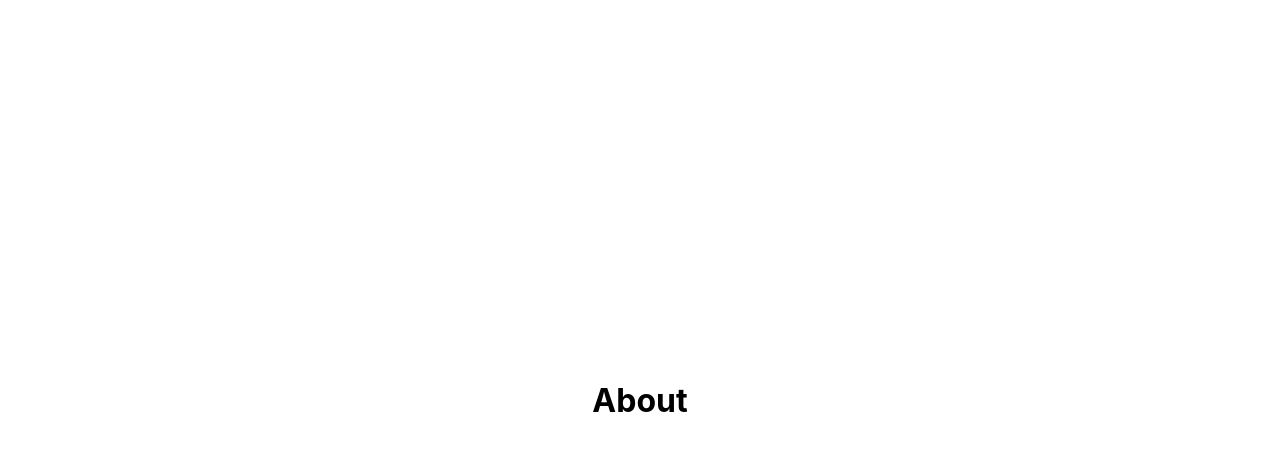
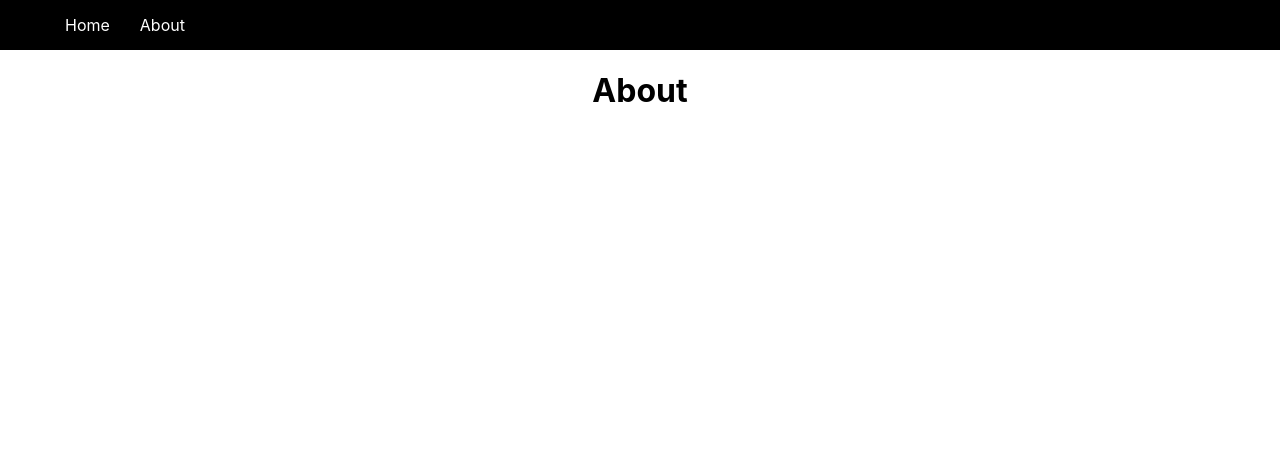
Before and after one commit to MasterSancho/NextJs_Crash_Course_2021, a Next.js app in the folder next-crash-course/: page /about in a window 1280 px wide. Shown: the top 450 px of the page. Built offline with nearby package versions, Linux system fonts and the light colour scheme.

Commit message:
003 -> Nav

```diff
--- a/next-crash-course/components/Layout.js
+++ b/next-crash-course/components/Layout.js
@@ -1,10 +1,14 @@
+import Nav from './Nav';
 import styles from '../styles/Layout.module.css';
 
 const Layout = ({ children }) => {
  return (
-  <div className={styles.container}>
-   <main className={styles.name}>{children}</main>
-  </div>
+  <>
+   <Nav />
+   <div className={styles.container}>
+    <main className={styles.name}>{children}</main>
+   </div>
+  </>
  );
 };
 
--- /dev/null
+++ b/next-crash-course/components/Nav.js
@@ -0,0 +1,19 @@
+import Link from 'next/link';
+import navStyles from '../styles/Nav.module.css';
+
+const Nav = () => {
+ return (
+  <nav className={navStyles.nav}>
+   <ul>
+    <li>
+     <Link href='/'>Home</Link>
+    </li>
+    <li>
+     <Link href='/about'>About</Link>
+    </li>
+   </ul>
+  </nav>
+ );
+};
+
+export default Nav;
--- a/next-crash-course/styles/Layout.module.css
+++ b/next-crash-course/styles/Layout.module.css
@@ -3,7 +3,7 @@
  padding: 0 0.5rem;
  display: flex;
  flex-direction: column;
-  justify-content: center;
+ justify-content: flex-start;
  align-items: center;
  height: 100vh;
 }
@@ -13,8 +13,9 @@
  flex: 1;
  display: flex;
  flex-direction: column;
-  justify-content: center;
+ justify-content: flex-start;
  align-items: center;
+ font-size: 1.25rem;
 }
 
 .footer {
--- /dev/null
+++ b/next-crash-course/styles/Nav.module.css
@@ -0,0 +1,20 @@
+.nav {
+ height: 50px;
+ padding: 10px;
+ background: #000;
+ color: #fff;
+ display: flex;
+ align-items: center;
+ justify-content: flex-start;
+}
+
+.nav ul {
+ display: flex;
+ justify-content: center;
+ align-items: center;
+ list-style: none;
+}
+
+.nav ul li a {
+ margin: 5px 15px;
+}
```
Lines whose indentation alone changed are shown as unchanged.
